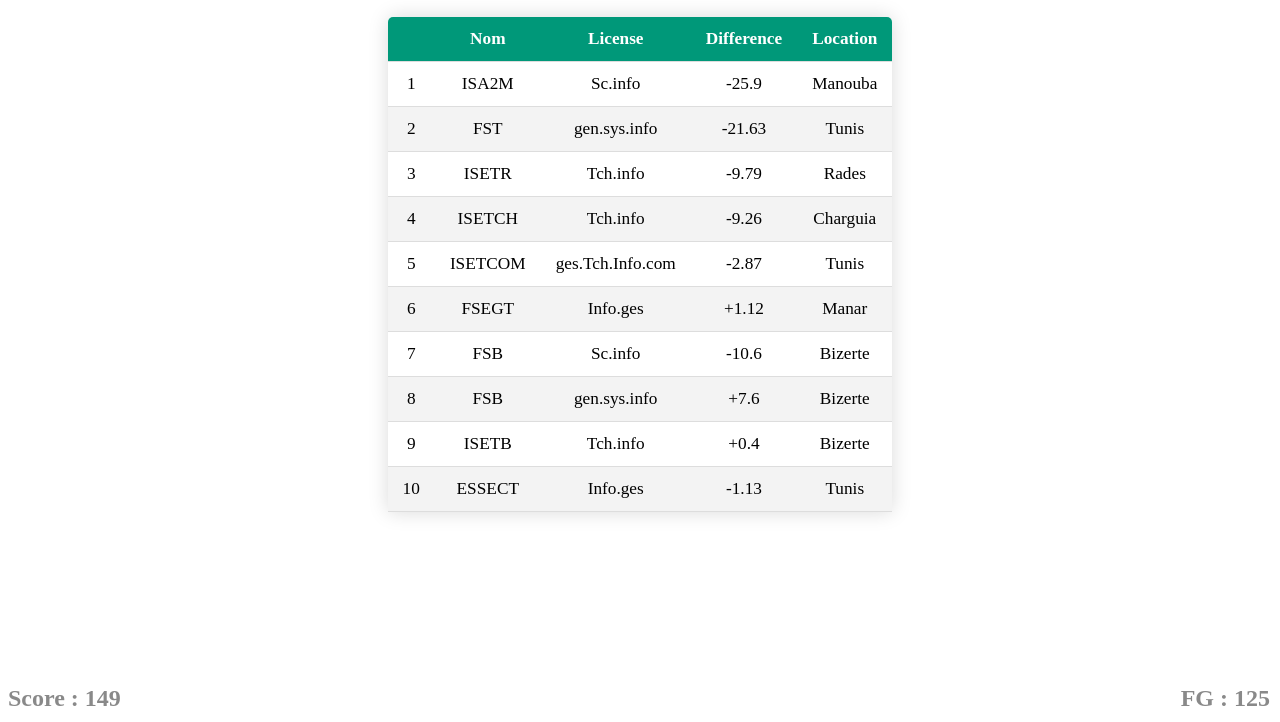
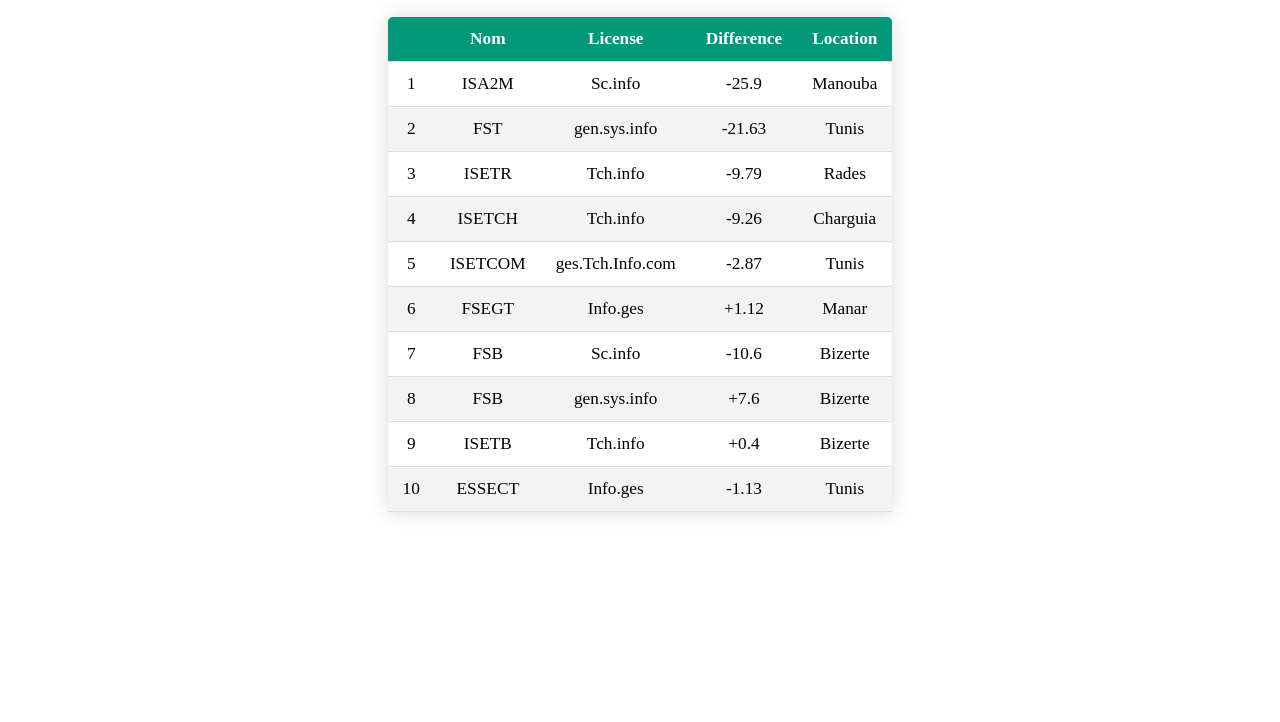
Before and after one commit to dhia336/dhia336.github.io, a plain HTML site: page index.html in a window 1280 px wide. Shown: the part 78-800 px from the top of the page. Drawn offline with Linux system fonts and the light colour scheme.

Commit message:
Update index.html

```diff
--- a/index.html
+++ b/index.html
@@ -8,8 +8,7 @@
 <body>
     <h1>ORIENTATION</h1>
 
-        <div id="h22">Score : 149 </div>
-        <div id="h2"> FG : 125 </div>
+
     <div>
 
     <table class="content-table">
```
